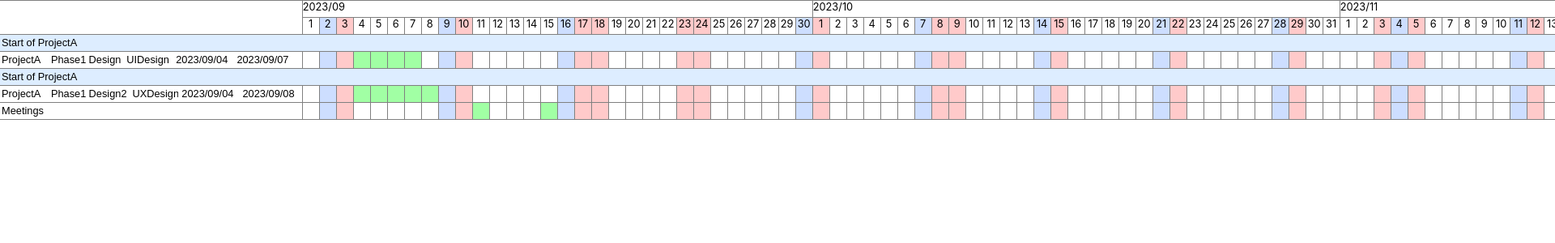
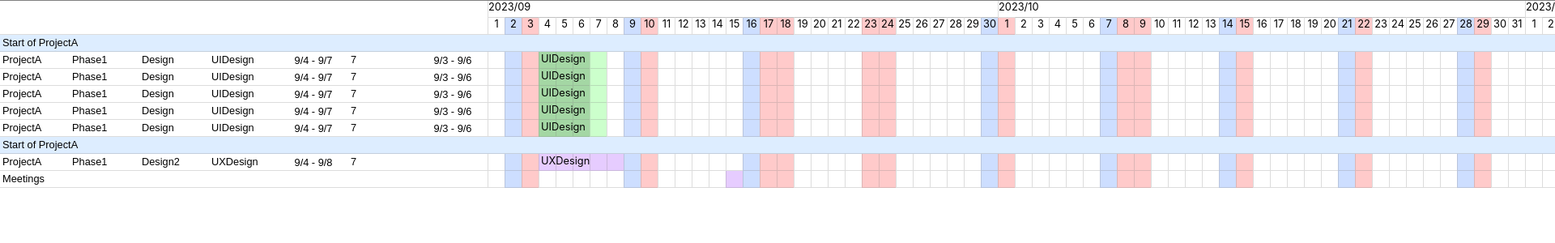
Before and after one commit to kloir-z/myganttapp, a React (Create React App) app: page / in a window 1280 px wide. Shown: the top 300 px of the page at 81% size, 1920 px wide, since content can reach past the window. Built offline with nearby package versions, Linux system fonts and the light colour scheme.

Commit message:
Many changes in construction

```diff
--- a/package.json
+++ b/package.json
@@ -11,6 +11,7 @@
     "@types/react": "^18.2.31",
     "@types/react-dom": "^18.2.14",
     "react": "^18.2.0",
+    "react-datepicker": "^4.21.0",
     "react-dom": "^18.2.0",
     "react-scripts": "5.0.1",
     "styled-components": "^6.1.0",
@@ -40,5 +41,8 @@
       "last 1 firefox version",
       "last 1 safari version"
     ]
+  },
+  "devDependencies": {
+    "@types/react-datepicker": "^4.19.1"
   }
 }
--- a/src/components/Calendar.tsx
+++ b/src/components/Calendar.tsx
@@ -1,7 +1,7 @@
 // Calendar.tsx
 import React from 'react';
 import { isHoliday } from '../utils/CalendarUtil';
-import { Row, Cell } from '../styles/GridStyles';
+import { Row, Cell } from '../styles/GanttStyles';
 
 interface CalendarProps {
   dateArray: Date[];
@@ -17,7 +17,7 @@ const Calendar: React.FC<CalendarProps> = ({ dateArray }) => {
               {date.getFullYear()}/{String(date.getMonth() + 1).padStart(2, '0')}
             </Cell>
           ) : (
-            <Cell key={index} style={{borderLeft: '1px solid transparent'}} />
+            <Cell key={index} style={{borderLeft: '1px solid transparent',background: 'transparent'}} />
           )
         ))}
       </Row>
--- /dev/null
+++ b/src/components/GanttCell.tsx
@@ -0,0 +1,46 @@
+// GanttCell.tsx
+import React from 'react';
+import { Cell, PlanLabel } from '../styles/GanttStyles';
+
+interface MemoedCellProps {
+  type: string;
+  isPlanned: boolean;
+  isHovered?: boolean;
+  isActual?: boolean;
+  charge?: string;
+  displayName?: string;
+  onDoubleClick?: () => void;
+  onClick?: () => void;
+  onMouseMove?: () => void;
+}
+
+const MemoedCell: React.FC<MemoedCellProps> = ({
+  type,
+  isPlanned,
+  isHovered,
+  isActual,
+  charge,
+  displayName,
+  onDoubleClick,
+  onClick,
+  onMouseMove
+}) => {
+  return (
+    <Cell
+      type={type}
+      isPlanned={isPlanned}
+      isHovered={isHovered}
+      isActual={isActual}
+      charge={charge}
+      onDoubleClick={onDoubleClick}
+      onClick={onClick}
+      onMouseMove={onMouseMove}
+    >
+      {displayName ? (
+        <PlanLabel>{displayName}</PlanLabel>
+      ) : null}
+    </Cell>
+  );
+};
+
+export const MemoizedCell = React.memo(MemoedCell);
--- a/src/components/GanttGrid.tsx
+++ b/src/components/GanttGrid.tsx
@@ -1,9 +1,10 @@
 // GanttGrid.tsx
-import React, { memo } from 'react';
+import React, { useState } from 'react';
 import Calendar from './Calendar';
 import { getDayType, generateDates } from '../utils/CalendarUtil';
 import { WBSData, ChartRow, EventRow } from '../types/DataTypes';
-import { Row, Cell } from '../styles/GridStyles';
+import { Row } from '../styles/GanttStyles';
+import { MemoizedCell } from './GanttCell';
 
 interface GanttGridProps {
   data: WBSData[];
@@ -14,18 +15,46 @@ interface GanttGridProps {
   };
 }
 
-const MemoedCell: React.FC<{ type: string }> = memo(({type}) => {
-  return (
-    <Cell type={type} />
-  );
-});
+const GanttGrid: React.FC<GanttGridProps> = ({ data, setData, dateRange }) => {
+  const [isEditing, setIsEditing] = useState<number | null>(null);
+  const [plannedStartIndex, setPlannedStartIndex] = useState<number | null>(null);
+  const [plannedEndIndex, setPlannedEndIndex] = useState<number | null>(null);
+  const [hoveredColIndex, setHoveredColIndex] = useState<number | null>(null);
 
-const GanttGrid: React.FC<GanttGridProps> = ({ data, dateRange }) => {
+
   const dateArray = generateDates(dateRange.startDate, dateRange.endDate);
   const getDayIndex = (date: Date, start: Date) => {
     const timeDiff = Date.UTC(date.getFullYear(), date.getMonth(), date.getDate()) - Date.UTC(start.getFullYear(), start.getMonth(), start.getDate());
     const dayDiff = timeDiff / (1000 * 60 * 60 * 24);
     return dayDiff;
+  };
+
+  const handleDoubleClick = (colIndex: number, rowIndex: number) => {
+    setIsEditing(rowIndex);
+    setPlannedStartIndex(colIndex);
+    setPlannedEndIndex(null);
+    setHoveredColIndex(colIndex);
+  };
+
+  const handleClick = (colIndex: number) => {
+    if (isEditing) {
+      setPlannedEndIndex(colIndex);
+      const newDateArray = [...data];
+      const targetRow = newDateArray[isEditing] as ChartRow;
+      setIsEditing(null);
+
+      if (plannedStartIndex !== null) {
+        targetRow.plannedStartDate = dateArray[plannedStartIndex!].toISOString().split('T')[0];
+        targetRow.plannedEndDate = dateArray[colIndex].toISOString().split('T')[0];
+        setData(newDateArray);
+      }
+    }
+  };
+
+  const handleMouseMove = (colIndex: number) => {
+    if (isEditing) {
+      setHoveredColIndex(colIndex);
+    }
   };
 
   return (
@@ -37,21 +66,40 @@ const GanttGrid: React.FC<GanttGridProps> = ({ data, dateRange }) => {
             <Row key={rowIndex}>
               {dateArray.map((date, colIndex) => {
                 const cellType = getDayType(date);
-                let finalCellType = cellType;
                 const chartRow = row as ChartRow;
-                const startDate = new Date(chartRow.plannedStartDate);
-                const endDate = new Date(chartRow.plannedEndDate);
-                const startDayIndex = getDayIndex(startDate, dateRange.startDate);
-                const endDayIndex = getDayIndex(endDate, dateRange.startDate);
+                const charge = chartRow.charge;
 
-                if (startDayIndex <= colIndex && colIndex <= endDayIndex) {
-                  finalCellType = 'task';
-                }
+                const plannedStartDate = new Date(chartRow.plannedStartDate);
+                const plannedEndDate = new Date(chartRow.plannedEndDate);
+                const plannedStartDayIndex = getDayIndex(plannedStartDate, dateRange.startDate);
+                const plannedEndDayIndex = getDayIndex(plannedEndDate, dateRange.startDate);
+                const isPlanned = (plannedStartDayIndex <= plannedEndDayIndex)
+                  ? (plannedStartDayIndex <= colIndex && colIndex <= plannedEndDayIndex)
+                  : (plannedEndDayIndex <= colIndex && colIndex <= plannedStartDayIndex);
+                const isPlannedStart = plannedStartDayIndex === colIndex;
+                const isHovered = isEditing === rowIndex && hoveredColIndex !== null && plannedStartIndex !== null &&
+                  ((plannedStartIndex <= hoveredColIndex)
+                    ? (plannedStartIndex <= colIndex && colIndex <= hoveredColIndex)
+                    : (hoveredColIndex <= colIndex && colIndex <= plannedStartIndex));
+
+                const actualStartDate = new Date(chartRow.actualStartDate);
+                const actualEndDate = new Date(chartRow.actualEndDate);
+                const actualStartDayIndex = getDayIndex(actualStartDate, dateRange.startDate);
+                const actualEndDayIndex = getDayIndex(actualEndDate, dateRange.startDate);
+                const isActual = actualStartDayIndex <= colIndex && colIndex <= actualEndDayIndex;
 
                 return (
-                  <MemoedCell
+                  <MemoizedCell
                     key={`${rowIndex}-${colIndex}`}
-                    type={finalCellType}
+                    type={cellType}
+                    isPlanned={isPlanned || isHovered}
+                    isHovered={isHovered}
+                    isActual={isActual}
+                    charge={charge}
+                    displayName={isPlannedStart ? chartRow.displayName : undefined}
+                    onDoubleClick={() => handleDoubleClick(colIndex, rowIndex)}
+                    onClick={() => handleClick(colIndex)}
+                    onMouseMove={() => handleMouseMove(colIndex)}
                   />
                 );
               })}
@@ -59,9 +107,7 @@ const GanttGrid: React.FC<GanttGridProps> = ({ data, dateRange }) => {
           );
         } else if (row.rowType === "Separator") {
           return (
-            <Row key={rowIndex} style={{ backgroundColor: '#ddedff' }}>
-              {/* 他のセルを追加する場合はここに */}
-            </Row>
+            <Row key={rowIndex} style={{ backgroundColor: '#ddedff' }} />
           );
         } else if (row.rowType === "Event") {
           const eventRow = row as EventRow;
@@ -69,22 +115,20 @@ const GanttGrid: React.FC<GanttGridProps> = ({ data, dateRange }) => {
             <Row key={rowIndex}>
               {dateArray.map((date, colIndex) => {
                 const cellType = getDayType(date);
-                let finalCellType = cellType;
+                let isPlanned = false;
                 eventRow.eventData.forEach(event => {
-                  const startDate = new Date(event.plannedStartDate);
-                  const endDate = new Date(event.plannedEndDate);
-                  const startDayIndex = getDayIndex(startDate, dateRange.startDate);
-                  const endDayIndex = getDayIndex(endDate, dateRange.startDate);
-
-                  if (startDayIndex <= colIndex && colIndex <= endDayIndex) {
-                    finalCellType = 'event';
-                  }
+                  const plannedStartDate = new Date(event.plannedStartDate);
+                  const plannedEndDate = new Date(event.plannedEndDate);
+                  const plannedStartDayIndex = getDayIndex(plannedStartDate, dateRange.startDate);
+                  const plannedEndDayIndex = getDayIndex(plannedEndDate, dateRange.startDate);
+                  isPlanned = plannedStartDayIndex <= colIndex && colIndex <= plannedEndDayIndex;
                 });
 
                 return (
-                  <MemoedCell
+                  <MemoizedCell
                     key={`${rowIndex}-${colIndex}`}
-                    type={finalCellType}
+                    type={cellType}
+                    isPlanned={isPlanned}
                   />
                 );
               })}
--- a/src/components/WBSInfo.tsx
+++ b/src/components/WBSInfo.tsx
@@ -1,14 +1,22 @@
 // WBSInfo.tsx
-import React from 'react';
+import React, {useState} from 'react';
 import { WBSData } from '../types/DataTypes';
 import styled from 'styled-components';
-import { Row } from '../styles/GridStyles';
+import { Row } from '../styles/GanttStyles';
+import DatePicker from "react-datepicker";
+import "react-datepicker/dist/react-datepicker.css";
+import '../css/DatePicker.css'
 
 export const InputBox = styled.input<{ inputSize: number }>`
   font-size: 0.8em;
   line-height: 16px;
-  border: none;
+  border: solid 1px transparent;
   width: ${(props) => props.inputSize + "ch"}; /* ch units make the width character-based */
+  min-width: 80px;
+  &:focus {
+    outline: none;
+    border: solid 1px #007bff;
+  }
 `;
 
 interface WBSInfoProps {
@@ -21,6 +29,11 @@ const WBSInfo: React.FC<WBSInfoProps> = ({ data, setData }) => {
     const newData = [...data];
     (newData[index] as any)[field] = value;
     setData(newData);
+  };
+
+  const updateDate = (index: number, fieldStart: string, fieldEnd: string, startDate: Date | null, endDate: Date | null) => {
+    updateField(index, fieldStart, startDate ? startDate.toISOString() : null);
+    updateField(index, fieldEnd, endDate ? endDate.toISOString() : null);
   };
 
   return (
@@ -51,15 +64,32 @@ const WBSInfo: React.FC<WBSInfoProps> = ({ data, setData }) => {
                 onChange={(e) => updateField(index, 'task', e.target.value)}
                 inputSize={entry.task.length}
               />
-              <InputBox
-                value={entry.plannedStartDate}
-                onChange={(e) => updateField(index, 'plannedStartDate', e.target.value)}
-                inputSize={entry.plannedStartDate.length}
+              <DatePicker
+                wrapperClassName="datePicker"
+                dateFormat="M/d"
+                selectsRange={true}
+                startDate={entry.plannedStartDate ? new Date(entry.plannedStartDate) : null}
+                endDate={entry.plannedEndDate ? new Date(entry.plannedEndDate) : null}
+                onChange={(update: [Date | null, Date | null]) => {
+                  updateDate(index, 'plannedStartDate', 'plannedEndDate', update[0], update[1]);
+                }}
+                isClearable={false}
               />
               <InputBox
-                value={entry.plannedEndDate}
-                onChange={(e) => updateField(index, 'plannedEndDate', e.target.value)}
-                inputSize={entry.plannedEndDate.length}
+                value={entry.estimatedDaysRequired}
+                onChange={(e) => updateField(index, 'estimatedDaysRequired', e.target.value)}
+                inputSize={3}
+              />
+              <DatePicker
+                wrapperClassName="datePicker"
+                dateFormat="M/d"
+                selectsRange={true}
+                startDate={entry.actualStartDate ? new Date(entry.actualStartDate) : null}
+                endDate={entry.actualEndDate ? new Date(entry.actualEndDate) : null}
+                onChange={(update: [Date | null, Date | null]) => {
+                  updateDate(index, 'actualStartDate', 'actualEndDate', update[0], update[1]);
+                }}
+                isClearable={false}
               />
             </Row>
           );
--- /dev/null
+++ b/src/css/DatePicker.css
@@ -0,0 +1,23 @@
+.react-datepicker-wrapper {
+  width: 86px;
+}
+
+.react-datepicker__input-container {
+  height: 20px;
+  display: flex;
+  align-items: center;
+}
+
+.react-datepicker__input-container input {
+    line-height: 11px;
+    width: 80px;
+    font-size: 0.8em;
+    text-align: center;
+    border: solid 1px transparent;
+    background: transparent;
+  }
+
+.react-datepicker__input-container input:focus {
+  outline: none;
+  border: solid 1px #007bff;
+}
--- /dev/null
+++ b/src/styles/GanttStyles.tsx
@@ -0,0 +1,79 @@
+//GridStyles.ts
+import styled from 'styled-components';
+
+export const Row = styled.div`
+  display: flex;
+  height: 20px;
+  border-bottom: solid 1px #80808047;
+`;
+
+interface CellProps {
+  type?: string;
+  isPlanned?: boolean;
+  isHovered?: boolean;
+  isActual?: boolean;
+  charge?: string;
+}
+
+const lightenDarkenColor = (col: string, amt: number) => {
+  let usePound = false;
+
+  if (col[0] === "#") {
+    col = col.slice(1);
+    usePound = true;
+  }
+
+  let num = parseInt(col, 16);
+
+  let r = (num >> 16) + amt;
+
+  if (r > 255) r = 255;
+  else if  (r < 0) r = 0;
+
+  let b = ((num >> 8) & 0x00FF) + amt;
+
+  if (b > 255) b = 255;
+  else if  (b < 0) b = 0;
+
+  let g = (num & 0x0000FF) + amt;
+
+  if (g > 255) g = 255;
+  else if  (g < 0) g = 0;
+
+  return (usePound ? "#" : "") + (g | (b << 8) | (r << 16)).toString(16);
+}
+
+export const Cell = styled.div<CellProps>`
+  position: relative;
+  flex-shrink: 0;
+  width: 20px;
+  height: 20px;
+  border-left: 1px solid #80808047;
+  opacity: ${props => (props.isHovered ? '0.5' : '1')};
+  border-bottom: 1px solid ${props => (props.isHovered ? 'red' : '#80808047')};
+  text-align: center;
+  font-size: 0.8rem;
+  background-color: ${props => {
+    let baseColor = '#ffffff';
+
+    if (props.type === 'saturday') return '#cddeff';
+    if (props.type === 'sundayOrHoliday') return '#ffcaca';
+
+    if (props.isPlanned) {
+      baseColor = props.charge === 'vendor' ? '#ccffcc' : '#e6ccff';
+    }
+
+    if (props.isActual) {
+      return lightenDarkenColor(baseColor, -40);
+    }
+
+    return baseColor;
+  }};
+`;
+
+export const PlanLabel = styled.label`
+  position: absolute;
+  z-index: 1;
+  left: 2px;
+  top: 1px;
+`;
--- a/src/styles/GridStyles.ts
+++ /dev/null
@@ -1,23 +0,0 @@
-//GridStyles.ts
-import styled from 'styled-components';
-
-export const Row = styled.div`
-  display: flex;
-  height: 20px;
-  border-bottom: solid 1px gray;
-`;
-
-export const Cell = styled.div<{ type?: string }>`
-  flex-shrink: 0;
-  width: 20px;
-  height: 20px;
-  border-left: 1px solid gray;
-  text-align: center;
-  font-size: 0.8rem;
-  background-color: ${props => {
-    if (props.type === 'saturday') return '#cddeff';
-    if (props.type === 'sundayOrHoliday') return '#ffcaca';
-    if (props.type === 'task') return '#a1ffa4';
-    if (props.type === 'event') return '#a1ffa4';
-  }};
-`;
--- a/src/testdata/testdata.ts
+++ b/src/testdata/testdata.ts
@@ -13,11 +13,72 @@ export const testData: WBSData[] = [
     middleCategory: "Phase1",
     subCategory: "Design",
     task: "UIDesign",
+    charge: "vendor",
     plannedStartDate: "2023/09/04",
     plannedEndDate: "2023/09/07",
     estimatedDaysRequired: 7,
-    actualStartDate: "",
-    actualEndDate: "",
+    actualStartDate: "2023/09/03",
+    actualEndDate: "2023/09/06",
+    comment: "Comment on UIDesign",
+    displayName: "UIDesign"
+  } as ChartRow,
+  {
+    rowType: "Chart",
+    majorCategory: "ProjectA",
+    middleCategory: "Phase1",
+    subCategory: "Design",
+    task: "UIDesign",
+    charge: "vendor",
+    plannedStartDate: "2023/09/04",
+    plannedEndDate: "2023/09/07",
+    estimatedDaysRequired: 7,
+    actualStartDate: "2023/09/03",
+    actualEndDate: "2023/09/06",
+    comment: "Comment on UIDesign",
+    displayName: "UIDesign"
+  } as ChartRow,
+  {
+    rowType: "Chart",
+    majorCategory: "ProjectA",
+    middleCategory: "Phase1",
+    subCategory: "Design",
+    task: "UIDesign",
+    charge: "vendor",
+    plannedStartDate: "2023/09/04",
+    plannedEndDate: "2023/09/07",
+    estimatedDaysRequired: 7,
+    actualStartDate: "2023/09/03",
+    actualEndDate: "2023/09/06",
+    comment: "Comment on UIDesign",
+    displayName: "UIDesign"
+  } as ChartRow,
+  {
+    rowType: "Chart",
+    majorCategory: "ProjectA",
+    middleCategory: "Phase1",
+    subCategory: "Design",
+    task: "UIDesign",
+    charge: "vendor",
+    plannedStartDate: "2023/09/04",
+    plannedEndDate: "2023/09/07",
+    estimatedDaysRequired: 7,
+    actualStartDate: "2023/09/03",
+    actualEndDate: "2023/09/06",
+    comment: "Comment on UIDesign",
+    displayName: "UIDesign"
+  } as ChartRow,
+  {
+    rowType: "Chart",
+    majorCategory: "ProjectA",
+    middleCategory: "Phase1",
+    subCategory: "Design",
+    task: "UIDesign",
+    charge: "vendor",
+    plannedStartDate: "2023/09/04",
+    plannedEndDate: "2023/09/07",
+    estimatedDaysRequired: 7,
+    actualStartDate: "2023/09/03",
+    actualEndDate: "2023/09/06",
     comment: "Comment on UIDesign",
     displayName: "UIDesign"
   } as ChartRow,
@@ -32,6 +93,7 @@ export const testData: WBSData[] = [
     middleCategory: "Phase1",
     subCategory: "Design2",
     task: "UXDesign",
+    charge: "user",
     plannedStartDate: "2023/09/04",
     plannedEndDate: "2023/09/08",
     estimatedDaysRequired: 7,
--- a/src/types/DataTypes.ts
+++ b/src/types/DataTypes.ts
@@ -12,6 +12,7 @@ export interface ChartRow extends BaseRow {
   middleCategory: string;
   subCategory: string;
   task: string;
+  charge: string;
   plannedStartDate: string;
   plannedEndDate: string;
   estimatedDaysRequired: number;
--- a/src/utils/CalendarUtil.ts
+++ b/src/utils/CalendarUtil.ts
@@ -1,5 +1,4 @@
 // CalendarUtils.ts
-
 export const isHoliday = (date: Date) => {
   const dateString = date.toISOString().split('T')[0];
   return holidays.includes(dateString);
```
Also changed, not shown: 1 other file (tests, documents, lock files or other folders).
